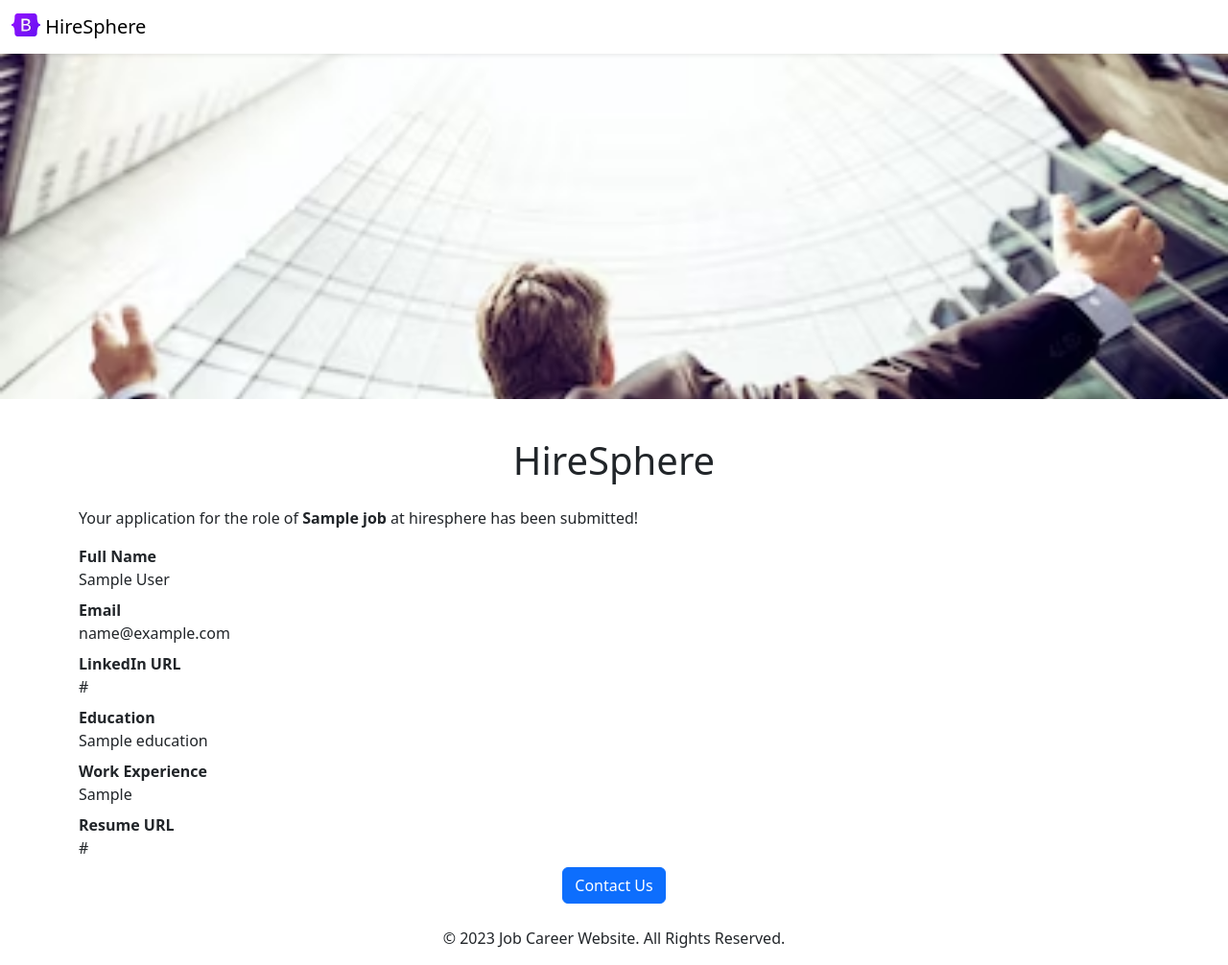
After one commit to shivaniamborkar/hiresphere, a Flask app: template templates/app_submitted.html in a window 1280 px wide. The commit adds this page. Shown: the whole page at 96% size. Run offline with Flask 3, Linux system fonts and the light colour scheme; the template is opened without the code that fills it: most values are stand-ins (such as "Sample title", 1, 10 or a date in 2020).

Commit message:
added application submit form

```diff
--- a/app.py
+++ b/app.py
@@ -1,5 +1,5 @@
-from flask import Flask, render_template, jsonify
-from database import load_jobs_from_db, load_job_from_db
+from flask import Flask, render_template, jsonify, request
+from database import load_jobs_from_db, load_job_from_db, add_application_to_db
 
 app = Flask(__name__)
 
@@ -43,5 +43,17 @@ def show_job(id):
         return "Not found", 404
     return render_template('jobpage.html', job=job)
 
+@app.route("/api/job/<id>")
+def show_job_json(id):
+    job = load_job_from_db(id)
+    return jsonify(job)
+
+@app.route("/job/<id>/apply", methods=['post'])
+def apply_to_job(id):
+    data = request.form
+    job = load_job_from_db(id)
+    add_application_to_db(id, data)
+    return render_template('app_submitted.html', application=data, job=job)
+
 if __name__ == '__main__':
     app.run(host='0.0.0.0', debug=True)
--- a/database.py
+++ b/database.py
@@ -30,3 +30,9 @@ def load_job_from_db(id):
         if len(rows) == 0:
             return None
         return dict(zip(column_names,rows[0]))
+
+
+def add_application_to_db(job_id, data):
+    with engine.connect() as conn:
+        query = text(f"INSERT INTO applications (job_id, full_name, email, linkedin_url, education, work_experience, resume_url) VALUES({job_id}, '{data['full_name']}', '{data['email']}', '{data['linkedin_url']}', '{data['education']}', '{data['work_experience']}', '{data['resume_url']}')")
+        conn.execute(query)
--- /dev/null
+++ b/templates/app_submitted.html
@@ -0,0 +1,37 @@
+<!DOCTYPE html>
+<html>
+    <head>
+            <title>Application submitted</title>
+            {% include 'bootstrap.html' %}
+    </head>
+    <body>
+        {% include 'nav.html' %}
+        {% include 'banner.html' %}
+        <div class="container">
+            <h1 class="text-center mt-4 mb-4">HireSphere</h1>
+            <p>Your application for the role of <b>{{job['title']}}</b> at hiresphere has been submitted!</p>
+        <b>Full Name</b>
+        <div class="mb-2">{{application['full_name']}}</div>
+
+        <b>Email</b>
+        <div class="mb-2">{{application['email']}}</div>
+
+        <b>LinkedIn URL</b>
+        <div class="mb-2">{{application['linkedin_url']}}</div>
+
+        <b>Education</b>
+        <div class="mb-2">{{application['education']}}</div>
+
+        <b>Work Experience</b>
+        <div class="mb-2">{{application['work_experience']}}</div>
+
+        <b>Resume URL</b>
+        <div class="mb-2">{{application['resume_url']}}</div>
+        </div>
+
+        <div class="text-center">
+            <button class="btn btn-primary btn-large">Contact Us</button>
+            <p class="mt-4">&copy; 2023 Job Career Website. All Rights Reserved.</p>
+        </div>
+    </body>
+</html>
--- a/templates/jobpage.html
+++ b/templates/jobpage.html
@@ -25,6 +25,11 @@
             </ol>
             <h3>Salary</h3>
             <p>{{job.currency}}{{job.salary}}</p>
+            {% include 'application_form.html' %}
+        </div>
+        <div class="text-center">
+            <button class="btn btn-primary btn-large">Contact Us</button>
+            <p class="mt-4">&copy; 2023 Job Career Website. All Rights Reserved.</p>
         </div>
     </body>
 </html>
```
Also changed, not shown: templates/application_form.html (added, +35 -0 lines).
